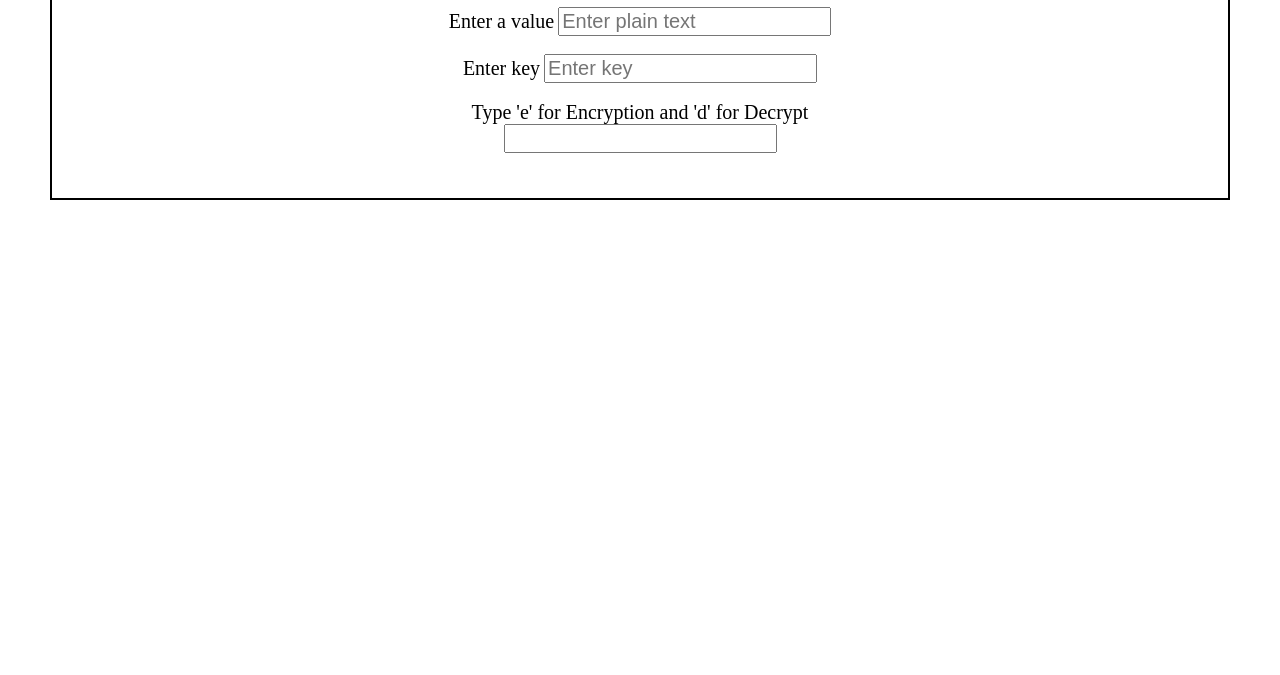
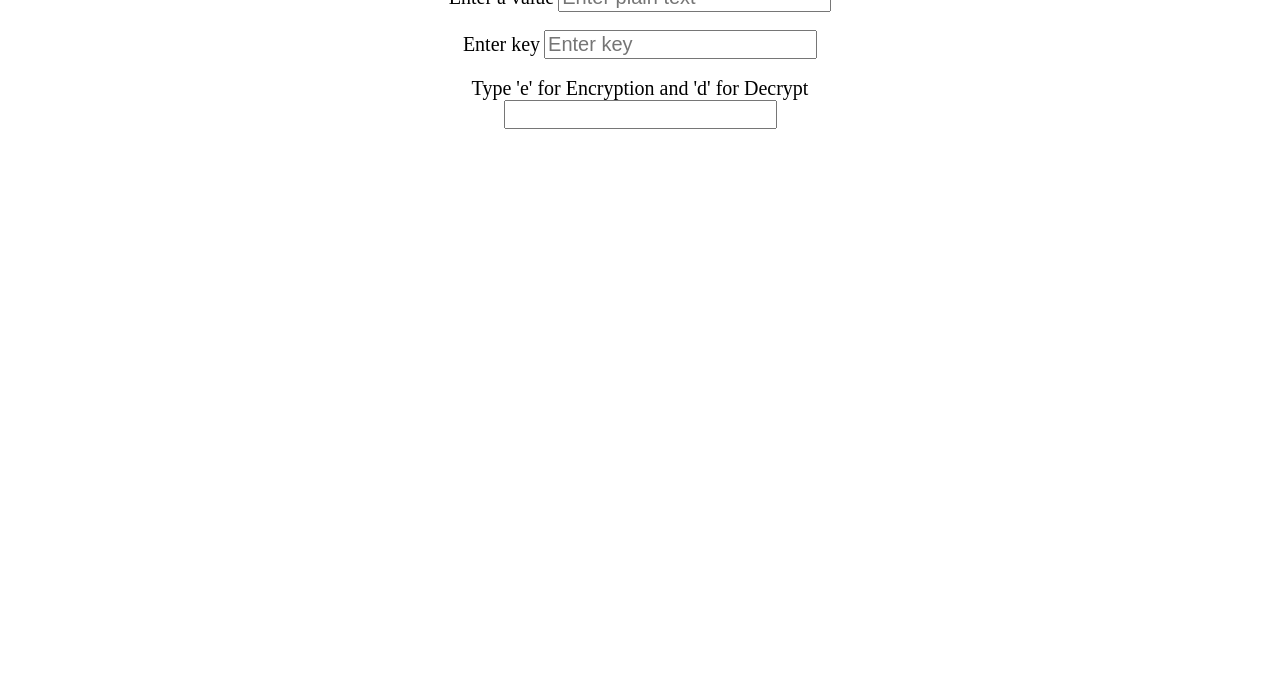
Before and after one commit to developerdeo/ceaser, a plain HTML site: page index.html in a window 1280 px wide. Shown: the part 125-800 px from the top of the page. Drawn offline with Linux system fonts and the light colour scheme.

Commit message:
Update index.html

```diff
--- a/index.html
+++ b/index.html
@@ -882,7 +882,7 @@ document.getElementById('result1').innerHTML= final;
 
  <title>Caeser Cipher</title>
 </head>
-<body style="text-align: center; border: 2px solid black; padding-left: 0px; padding-right: 0px; margin:50px;">
+<body style="text-align: center;  padding-left: 0px; padding-right: 0px; margin:50px;">
 <div>
   <h1 >Ceaser Cypher</h1>
 <label style="font-size: 20px;">Enter a value</label>
```
